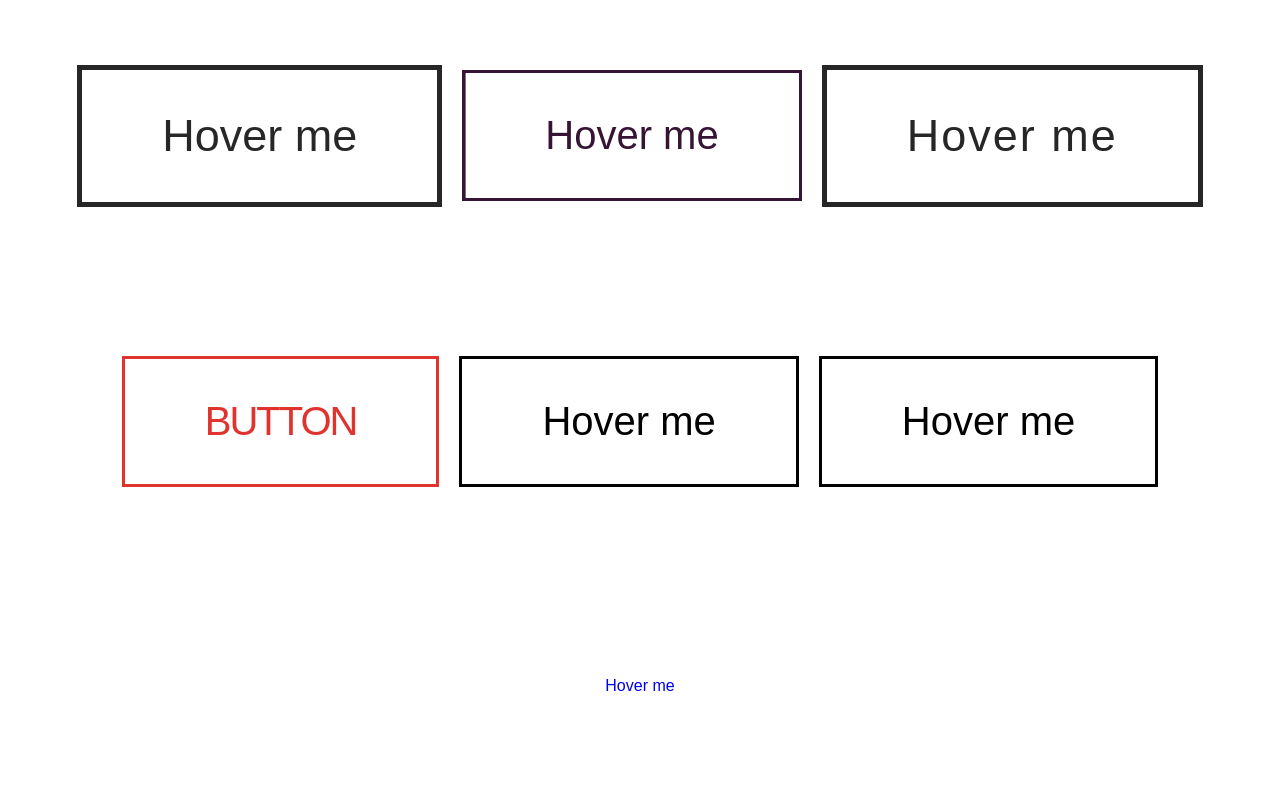
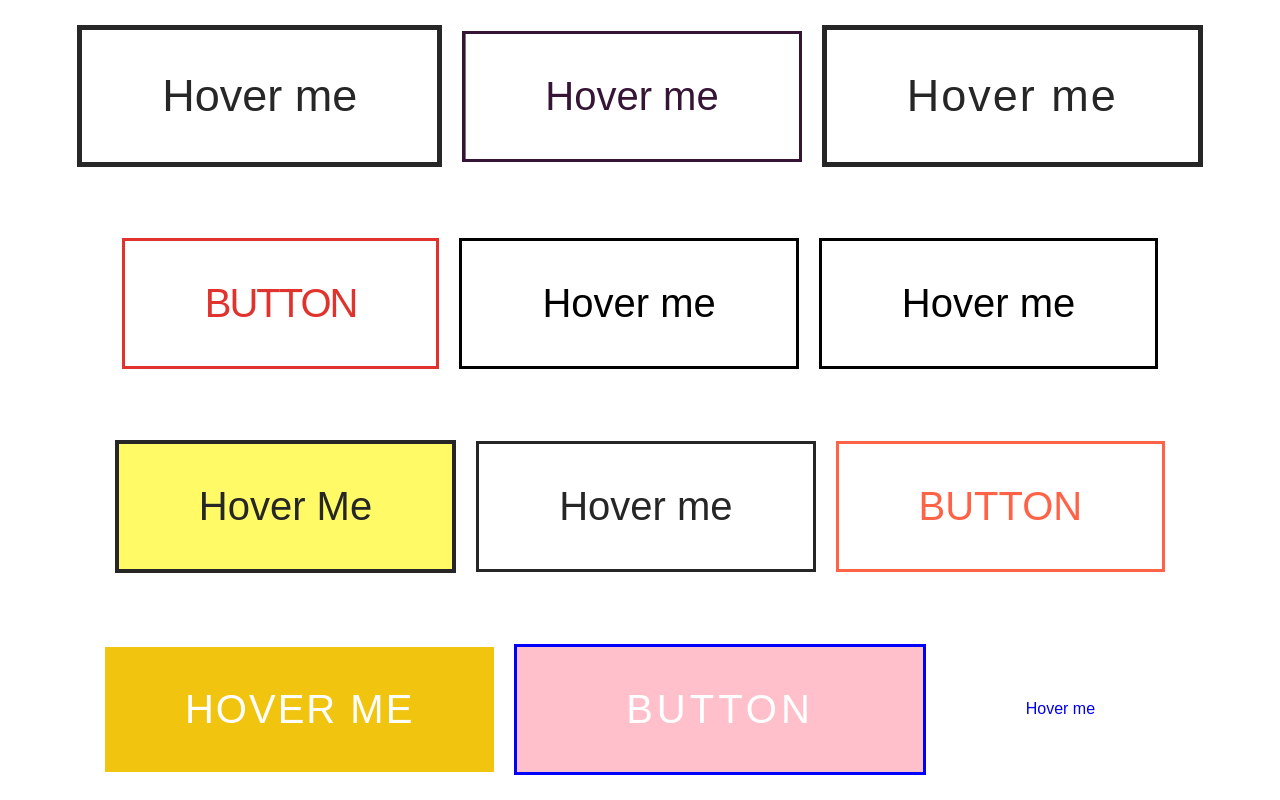
Before and after one commit to Wesleydu29/buttons-effects, a plain HTML site: page index.html in a window 1280 px wide. Drawn offline with Linux system fonts and the light colour scheme.

Commit message:
dixième button

```diff
--- a/index.html
+++ b/index.html
@@ -15,6 +15,11 @@
         <a href="#" id="five"> Hover me</a>
         <a href="#" id="six"> Hover me</a>
         <a href="#" id="seven"> Hover me</a>
+        <a href="#" id="eight"> Hover me</a>
+        <a href="#" id="nine"> button</a>
+        <a href="#" id="ten"> Hover me</a>
+        <a href="#" id="eleven"> Hover me</a>
+        <a href="#" id="twelve"> Hover me</a>
 
     </div>
 
--- a/style.css
+++ b/style.css
@@ -174,3 +174,185 @@ a {
 #six:hover::before {
     transform: translateX(100%) rotate(45deg);
 }
+#seven {
+    color: #000;
+    border: 4px solid #262626;
+    font-size: 40px;
+    color: transparent;
+}
+#seven::before {
+    content: 'Hover Me';
+    position: absolute;
+    top: 0;
+    left: 0;
+    width: 100%;
+    height: 100%;
+    background-color: #fffa65;
+    color: #262626;
+    display: flex;
+    justify-content: center;
+    align-items: center;
+    transition: all 0.5s;
+}
+#seven::after {
+    content: 'Hover Me';
+    position: absolute;
+    top: 0;
+    left: 0;
+    width: 100%;
+    height: 100%;
+    background-color: #fffa65;
+    color: #262626;
+    display: flex;
+    justify-content: center;
+    align-items: center;
+    transition: all 0.5s;
+    transform: translate(-100%, 100%);
+}
+#seven:hover::before {
+    transform: translate(100%, -100%);
+}
+#seven:hover::after {
+    transform: translate(0, 0);
+}
+#eight {
+    color: #262626;
+    border: 3px solid #262626;
+    font-size: 40px;
+    transition: all 0.5s;
+}
+#eight::before {
+    content: 'Hover Me';
+    position: absolute;
+    top: 0;
+    left: 0;
+    width: 100%;
+    height: 100%;
+    background-color: #262626;
+    color: #fff;
+    display: flex;
+    justify-content: center;
+    align-items: center;
+    transform: scale(5);
+    opacity: 0;
+    transition: all 0.5s;
+}
+#eight:hover::before {
+    transform: scale(1);
+    opacity: 1;
+}
+#nine {
+    color: tomato;
+    border: 3px solid tomato;
+    font-size: 40px;
+    transition: all 0.5s;
+    text-transform: uppercase;
+}
+#nine:hover {
+    color: #fff;
+}
+#nine::before {
+    content: '';
+    position: absolute;
+    top: 0;
+    left: 0;
+    width: 100%;
+    height: 100%;
+    background-color: tomato;
+    z-index: -1;
+    border-radius: 0 0 50% 50%;
+    height: 0%;
+    transition: all 0.8s;
+}
+#nine:hover::before {
+    height: 190%;
+}
+#ten {
+    font-size: 40px;
+    text-transform: uppercase;
+    background-color: #f1c40f;
+    color: #fff;
+    letter-spacing: 2px;
+}
+#ten::before {
+    content: 'button';
+    position: absolute;
+    top: 0;
+    left: 0;
+    width: 100%;
+    height: 100%;
+    background-color: #2ce771;
+    display: flex;
+    justify-content: center;
+    align-items: center;
+    transform: rotateX(270deg);
+    transform-origin: top;
+    transition: all 0.5s;
+}
+
+#ten:hover::before, #ten:hover::after {
+    transform: rotateX(0deg);
+}
+#ten::after {
+    content: 'button';
+    position: absolute;
+    top: 0;
+    left: 0;
+    width: 100%;
+    height: 100%;
+    background-color: red;
+    display: flex;
+    justify-content: center;
+    align-items: center;
+    transform: rotateX(270deg);
+    transform-origin: bottom;
+    transition: all 0.8s;
+    transition-delay: 0.25s;
+}
+#eleven {
+    letter-spacing: 4px;
+    font-size: 40px;
+    text-transform: uppercase;
+    color: transparent;
+    border: 3px solid blue;
+}
+#eleven::before {
+    content: 'button';
+    position: absolute;
+    top: 0;
+    left: 0;
+    width: 100%;
+    height: 100%;
+    background-color: pink;
+    color: white;
+    display: flex;
+    justify-content: center;
+    align-items: center;
+    transition: all 0.5s;
+}
+#eleven:hover::before {
+    left: 100%;
+    transform: scale(0) rotateY(360deg);
+    opacity: 0;
+}
+#eleven::after {
+    content: 'button';
+    position: absolute;
+    top: 0;
+    left: -100%;
+    width: 100%;
+    height: 100%;
+    background-color: pink;
+    color: white;
+    display: flex;
+    justify-content: center;
+    align-items: center;
+    transition: all 0.5s;
+    transform: scale(0) rotateY(0deg);
+    opacity: 0;
+}
+#eleven:hover::after {
+    left: 0;
+    transform: scale(1) rotateY(360deg);
+    opacity: 1;
+}
```
